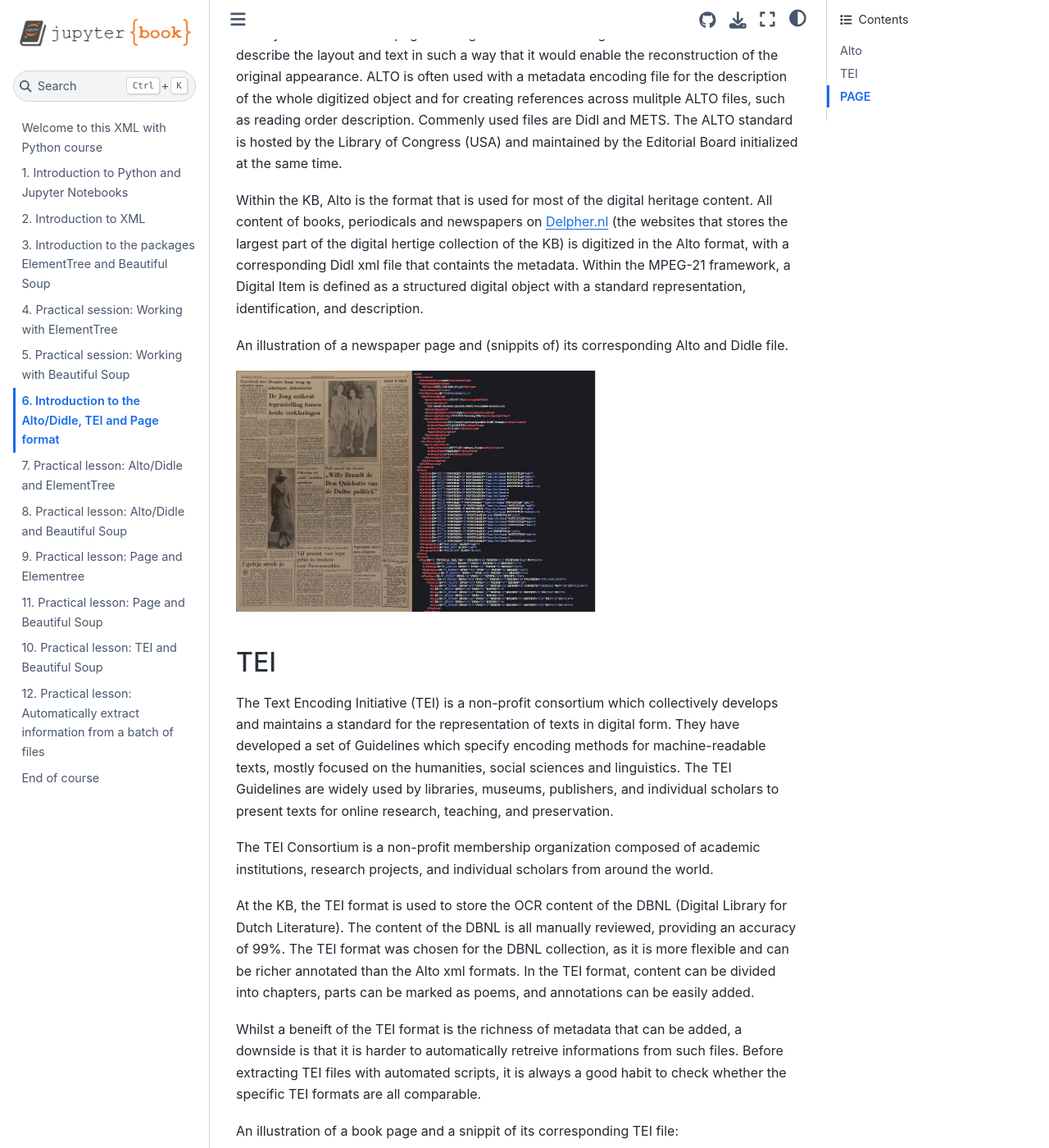
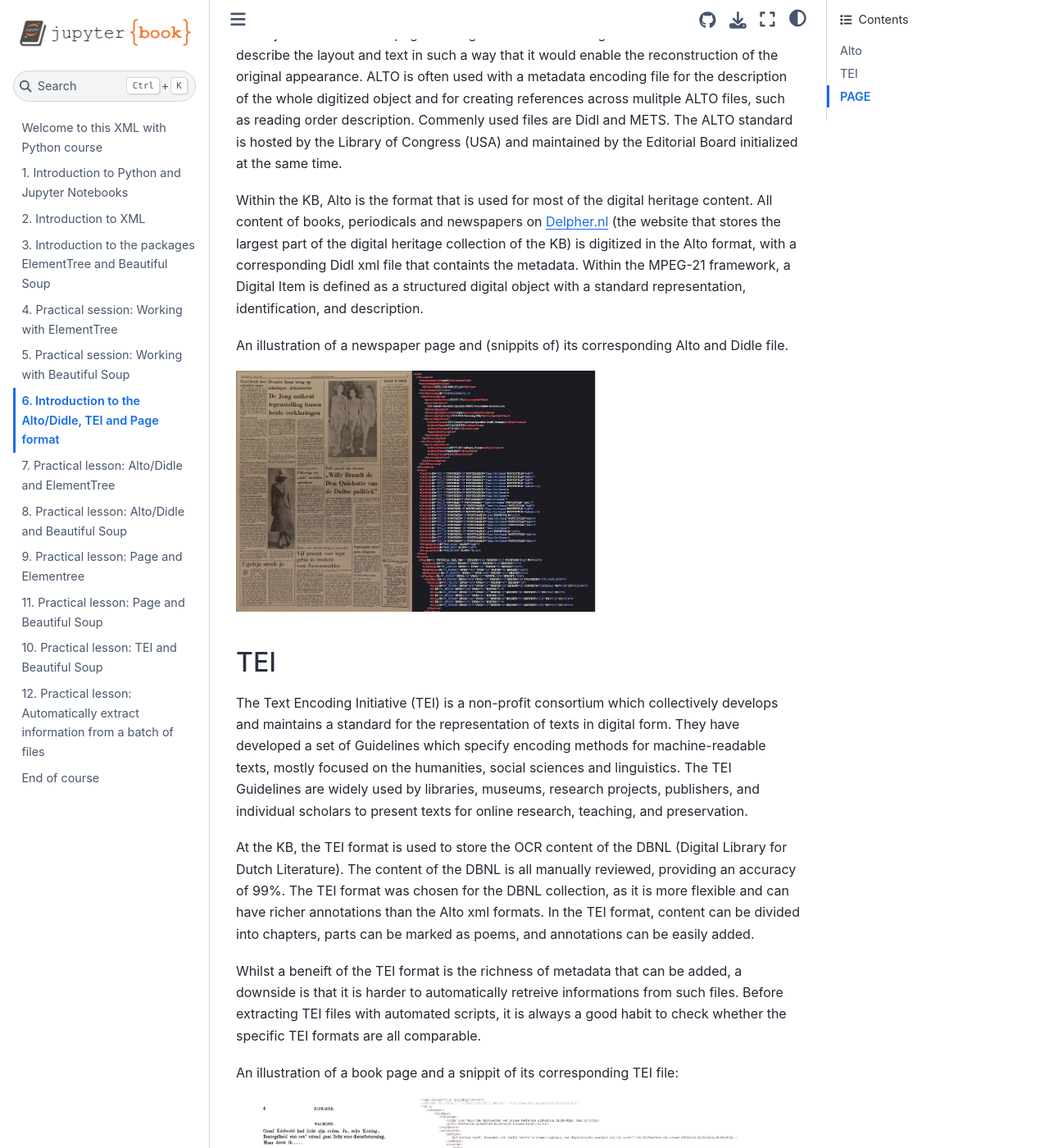
Before and after one commit to KBNLresearch/xml-workshop, a Jupyter Book: the page built from 6_xmlformats_intro.md, in a window 1280 px wide and 1400 px high, scrolled down 533 px. Shown: the whole window at 82% size. Built offline with Jupyter Book 1.0.4 settings and Sphinx 7.4.7 and the Sphinx Book theme 1.1.4, drawn with Linux system fonts in a browser that asks for light colours.

Commit message:
Fixed a typo, removed duplicate line

```diff
--- a/6_xmlformats_intro.md
+++ b/6_xmlformats_intro.md
@@ -11,7 +11,7 @@
 ALTO is often used with a metadata encoding file for the description of the whole digitized object and for creating references across mulitple ALTO files, such as reading order description. Commenly used files are Didl and METS.
 The ALTO standard is hosted by the Library of Congress (USA) and maintained by the Editorial Board initialized at the same time.
 
-Within the KB, Alto is the format that is used for most of the digital heritage content. All content of books, periodicals and newspapers on Delpher.nl (the websites that stores the largest part of the digital hertige collection of the KB) is
+Within the KB, Alto is the format that is used for most of the digital heritage content. All content of books, periodicals and newspapers on Delpher.nl (the website that stores the largest part of the digital heritage collection of the KB) is
 digitized in the Alto format, with a corresponding Didl xml file that containts the metadata.  Within the MPEG-21 framework, a Digital Item is defined as a structured digital object with a standard representation, identification, and description.
 
 An illustration of a newspaper page and (snippits of) its corresponding Alto and Didle file.
@@ -21,12 +21,10 @@
 ## TEI
 
 The Text Encoding Initiative (TEI) is a non-profit consortium which collectively develops and maintains a standard for the representation of texts in digital form. They have developed a set of Guidelines which specify encoding methods for machine-readable texts,
-mostly focused on the humanities, social sciences and linguistics. The TEI Guidelines are widely used by libraries, museums, publishers, and individual scholars to present texts for online research, teaching, and preservation.
-
-The TEI Consortium is a non-profit membership organization composed of academic institutions, research projects, and individual scholars from around the world.
+mostly focused on the humanities, social sciences and linguistics. The TEI Guidelines are widely used by libraries, museums, research projects, publishers, and individual scholars to present texts for online research, teaching, and preservation.
 
 At the KB, the TEI format is used to store the OCR content of the DBNL (Digital Library for Dutch Literature). The content of the DBNL is all manually reviewed, providing an accuracy of 99%.
-The TEI format was chosen for the DBNL collection, as it is more flexible and can be richer annotated than the Alto xml formats. In the TEI format, content can be divided into chapters, parts can be marked as poems, and annotations can be easily added.
+The TEI format was chosen for the DBNL collection, as it is more flexible and can have richer annotations than the Alto xml formats. In the TEI format, content can be divided into chapters, parts can be marked as poems, and annotations can be easily added.
 
 Whilst a beneift of the TEI format is the richness of metadata that can be added, a downside is that it is harder to automatically retreive informations from such files.
 Before extracting TEI files with automated scripts, it is always a good habit to check whether the specific TEI formats are all comparable.
```
